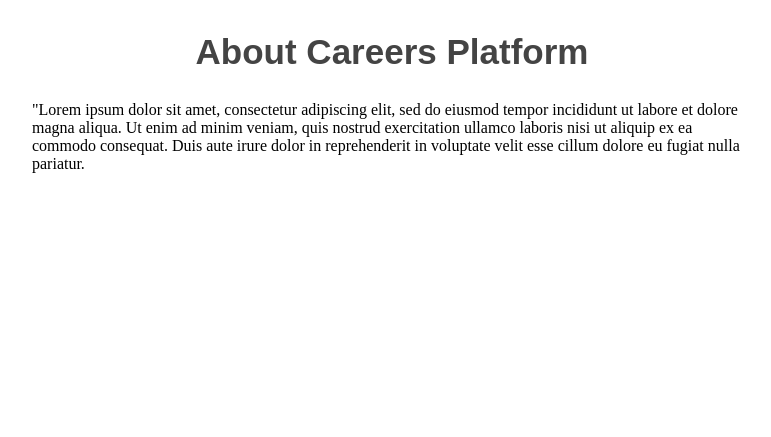
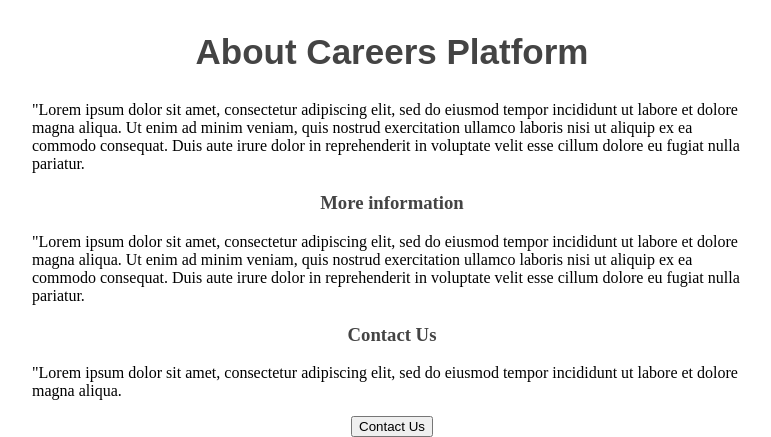
Before and after one commit to BrianNW/career-center-replit, a Flask app: page / in a window 1280 px wide. Shown: the part 433-870 px from the top of the page, without its empty margins (248-1019 px from the left). Before the commit the page ends 606 px from the top, so only its background shows below. Run offline with Flask 2, Linux system fonts and the light colour scheme.

Commit message:
Added info and contact us section, added contact us button

```diff
--- a/templates/home.html
+++ b/templates/home.html
@@ -22,6 +22,12 @@
       color: #444444;
       text-align: center;
     }
+     h3 {
+       color: #444444;
+      text-align: center;
+     }
+     button {
+     }
      #home-banner {
        width:100%;
        object-fit:cover;
@@ -29,6 +35,9 @@
      #container {
        max-width: 720px;
        margin:0 auto;
+     }
+     .homepage-button {
+       text-align: center;
      }
 
    </style>
@@ -41,6 +50,13 @@
       <img id="home-banner" src="https://images.unsplash.com/photo-1677075610184-57d21d023e5b?ixlib=rb-4.0.3&ixid=MnwxMjA3fDB8MHxwaG90by1wYWdlfHx8fGVufDB8fHx8&auto=format&fit=crop&w=1742&q=80" alt="" height="320">
       <h2>About Careers Platform</h2>
       <p>"Lorem ipsum dolor sit amet, consectetur adipiscing elit, sed do eiusmod tempor incididunt ut labore et dolore magna aliqua. Ut enim ad minim veniam, quis nostrud exercitation ullamco laboris nisi ut aliquip ex ea commodo consequat. Duis aute irure dolor in reprehenderit in voluptate velit esse cillum dolore eu fugiat nulla pariatur.</p>
+
+    <h3>More information</h3>
+    <p>"Lorem ipsum dolor sit amet, consectetur adipiscing elit, sed do eiusmod tempor incididunt ut labore et dolore magna aliqua. Ut enim ad minim veniam, quis nostrud exercitation ullamco laboris nisi ut aliquip ex ea commodo consequat. Duis aute irure dolor in reprehenderit in voluptate velit esse cillum dolore eu fugiat nulla pariatur.</p>
+
+    <h3>Contact Us</h3>
+    <p>"Lorem ipsum dolor sit amet, consectetur adipiscing elit, sed do eiusmod tempor incididunt ut labore et dolore magna aliqua. </p>
+    <div class="homepage-button"><button>Contact Us</button></div>
 </div>
 
 
```
